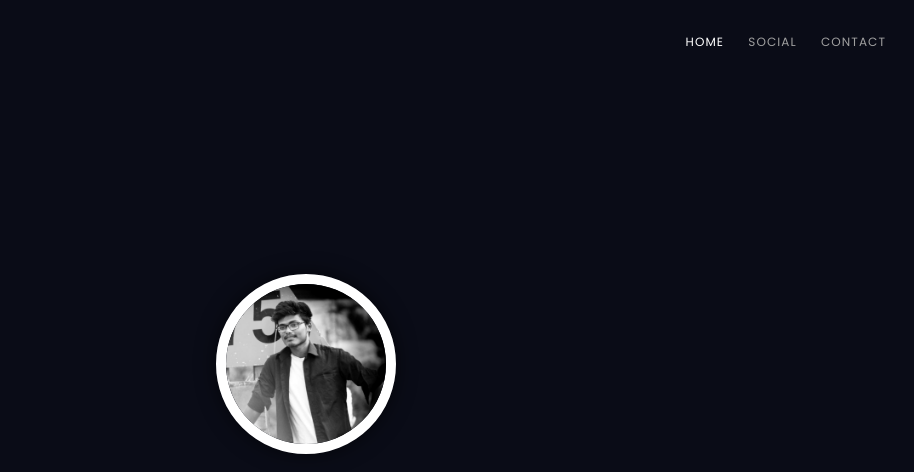
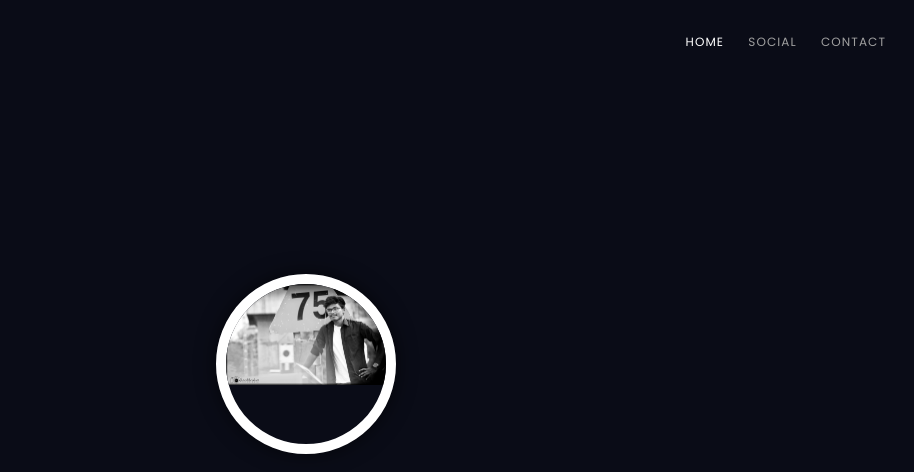
Before and after one commit to crezbala/crezbala.github.io, a plain HTML site: page index.html in a window 1280 px wide. Shown: the top 472 px of the page, without its empty margins (334-1248 px from the left). Drawn offline with nearby package versions, Linux system fonts and the light colour scheme.

Commit message:
Update index.html

```diff
--- a/index.html
+++ b/index.html
@@ -47,7 +47,7 @@
             <div class="intro-content">
                 <div id="round"></div>
                 <div class="profile-img">
-                    <img src="img/bala12.JPG" alt="">
+                    <img src="img/black.jpeg" alt="">
                 </div>
                 <h2><span class="element">-</span></h2>
             </div>
```
